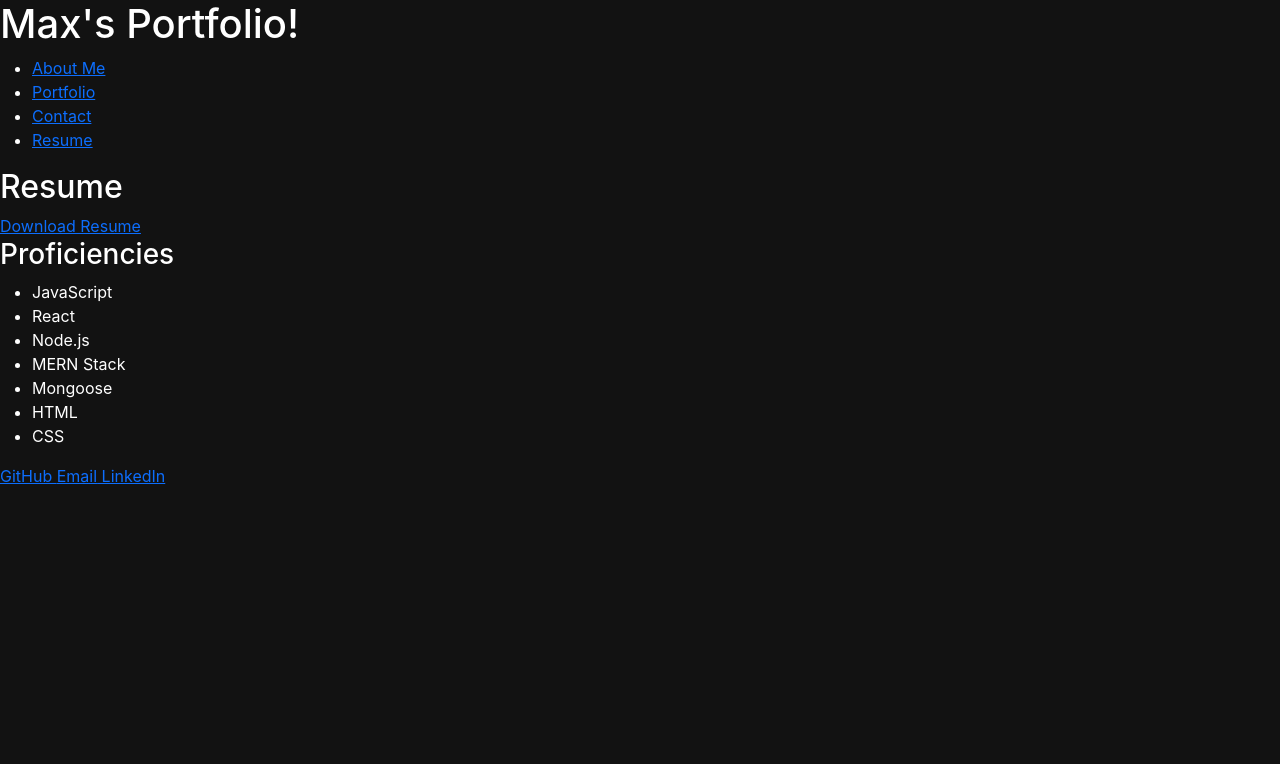
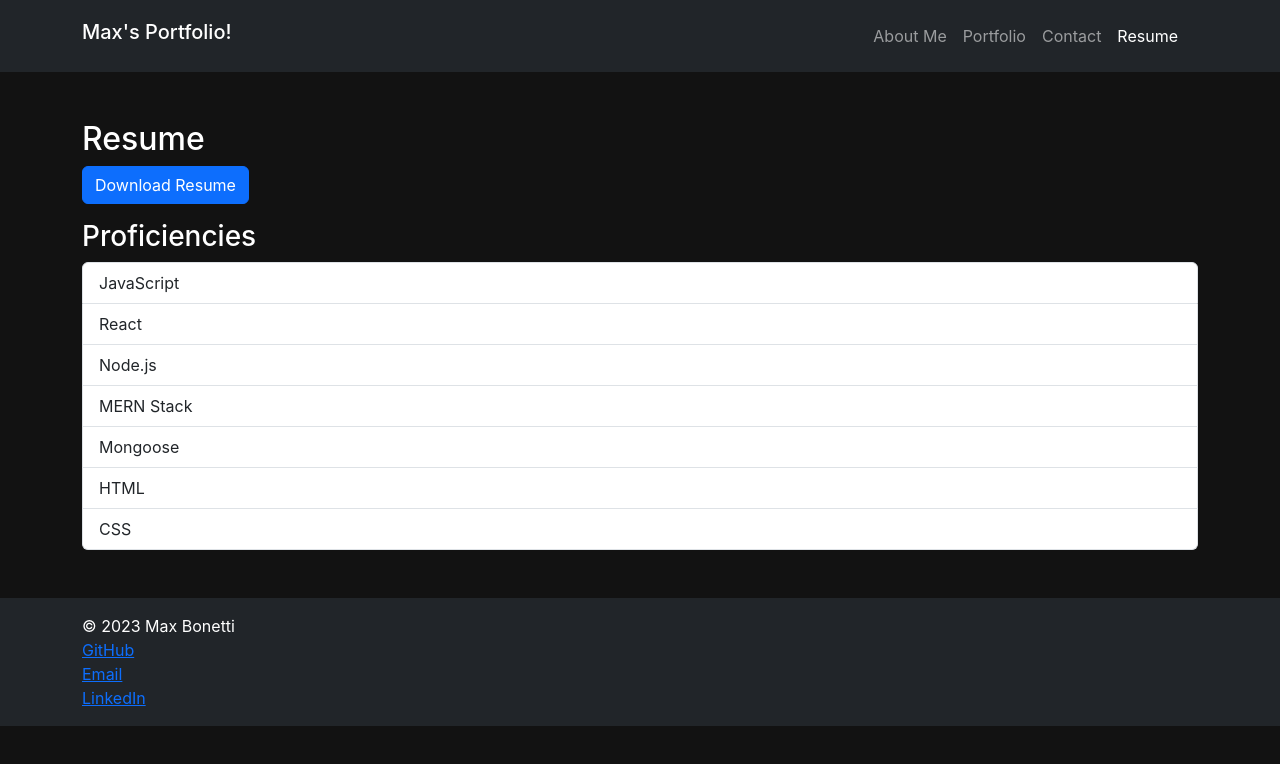
Before and after one commit to maxbonetti/super-dew-9000, a React (Vite) app: page /resume in a window 1280 px wide. Shown: the top 764 px of the page. Built offline with nearby package versions, Linux system fonts and the light colour scheme.

Commit message:
brought in bootstrap and added dark mode css styling to jsx files.

```diff
--- a/src/Components/Footer/index.jsx
+++ b/src/Components/Footer/index.jsx
@@ -1,11 +1,19 @@
 import React from 'react';
+import 'bootstrap/dist/css/bootstrap.min.css';
 
 const Footer = () => {
   return (
-    <footer>
-      <a href="https://github.com/maxbonetti" > GitHub </a>
-      <a href="mailto: maxwell.bonetti@gmail.com" > Email</a>
-      <a href="https://www.linkedin.com/in/max-bonetti/" > LinkedIn </a>
+    <footer className="footer mt-auto py-3 bg-dark text-white">
+      <div className="container">
+        <span>© 2023 Max Bonetti</span>
+        <div>
+          <a href="https://github.com/maxbonetti" > GitHub </a>
+          <br />
+          <a href="mailto: maxwell.bonetti@gmail.com" > Email</a>
+          <br />
+          <a href="https://www.linkedin.com/in/max-bonetti/" > LinkedIn </a>
+        </div>
+      </div>
     </footer>
   );
 };
--- a/src/Components/Header/index.jsx
+++ b/src/Components/Header/index.jsx
@@ -4,9 +4,11 @@ import 'bootstrap/dist/css/bootstrap.min.css';
 
 const Header = () => {
     return (
-        <header>
-            <h1>Max's Portfolio!</h1>
+        <header className="navbar navbar-dark bg-dark">
+            <div className="container">
+            <h1 className="navbar-brand">Max's Portfolio!</h1>
             <Navigation />
+            </div>
         </header>
     );
 };
--- a/src/Components/Navigation/index.jsx
+++ b/src/Components/Navigation/index.jsx
@@ -1,15 +1,19 @@
 import React from 'react';
 import { NavLink } from 'react-router-dom';
+import 'bootstrap/dist/css/bootstrap.min.css';
+
 
 const Navigation = () => {
     return (
-        <nav>
-            <ul>
-                <li><NavLink to="/" exact>About Me</NavLink></li>
-                <li><NavLink to="/portfolio">Portfolio</NavLink></li>
-                <li><NavLink to="/contact">Contact</NavLink></li>
-                <li><NavLink to="/resume">Resume</NavLink></li>
+        <nav className="navbar navbar-expand-lg navbar-dark bg-dark">
+            <div className="container">
+            <ul className="navbar-nav me-auto mb-2 mb-lg-0">
+                <li className="nav-item"><NavLink className="nav-link" to="/" exact>About Me</NavLink></li>
+                <li className="nav-item"><NavLink className="nav-link" to="/portfolio">Portfolio</NavLink></li>
+                <li className="nav-item"><NavLink className="nav-link" to="/contact">Contact</NavLink></li>
+                <li className="nav-item"><NavLink className="nav-link" to="/resume">Resume</NavLink></li>
             </ul>
+            </div>
         </nav>
     );
 };
--- a/src/Pages/AboutMe.jsx
+++ b/src/Pages/AboutMe.jsx
@@ -1,4 +1,5 @@
 import React from 'react';
+import 'bootstrap/dist/css/bootstrap.min.css';
 
 const AboutMe = () => {
     return (
--- a/src/Pages/Contact.jsx
+++ b/src/Pages/Contact.jsx
@@ -1,4 +1,5 @@
 import React, { useState } from 'react';
+import 'bootstrap/dist/css/bootstrap.min.css';
 
 const Contact = () => {
     const [formData, setFormData] = useState({ name: '', email: '', message: '' });
@@ -28,42 +29,45 @@ const Contact = () => {
     };
 
     return (
-        <section>
+        <section className="container my-5">
             <h2>Contact</h2>
             <form onSubmit={handleSubmit}>
-                <div>
-                    <label htmlFor="name">Name:</label>
+                <div className="mb-3">
+                    <label htmlFor="name" className="form-label">Name:</label>
                     <input
                         type="text"
                         id="name"
                         name="name"
+                        className="form-control"
                         value={formData.name}
                         onChange={handleChange}
                     />
-                    {errors.name && <span>{errors.name}</span>}
+                    {errors.name && <div className="text-danger">{errors.name}</div>}
                 </div>
-                <div>
-                    <label htmlFor="email">Email:</label>
+                <div className="mb-3">
+                    <label htmlFor="email" className="form-label">Email:</label>
                     <input
                         type="email"
                         id="email"
                         name="email"
+                        className="form-control"
                         value={formData.email}
                         onChange={handleChange}
                     />
-                    {errors.email && <span>{errors.email}</span>}
+                    {errors.email && <div className="text-danger">{errors.email}</div>}
                 </div>
-                <div>
-                    <label htmlFor="message">Message:</label>
+                <div className="mb-3">
+                    <label htmlFor="message" className="form-label">Message:</label>
                     <textarea
                         id="message"
                         name="message"
+                        className="form-control"
                         value={formData.message}
                         onChange={handleChange}
                     />
-                    {errors.message && <span>{errors.message}</span>}
+                    {errors.message && <div className="text-danger">{errors.message}</div>}
                 </div>
-                <button type="submit">Submit</button>
+                <button type="submit" className="btn btn-primary">Submit</button>
             </form>
         </section>
     );
--- a/src/Pages/Portfolio.jsx
+++ b/src/Pages/Portfolio.jsx
@@ -1,5 +1,7 @@
 import React from 'react';
 import Project from '../Components/Project';
+import 'bootstrap/dist/css/bootstrap.min.css';
+
 
 const projects = [
     {
@@ -18,11 +20,16 @@ const projects = [
 
 const Portfolio = () => {
     return (
-        <section>
+        <section className="container my-5">
             <h2>Portfolio</h2>
+            <div className="row">
             {projects.map(project => (
+                <div key={project.title} className="col-md-4">
+
                 <Project key={project.title} {...project} />
+                </div>
             ))}
+            </div>
         </section>
     );
 };
--- a/src/Pages/Resume.jsx
+++ b/src/Pages/Resume.jsx
@@ -1,19 +1,20 @@
 import React from 'react';
+import 'bootstrap/dist/css/bootstrap.min.css';
 
 const Resume = () => {
     return (
-        <section>
+        <section className="container my-5">
             <h2>Resume</h2>
-            <a href="./Assests/Misc/max-b-tech-resume.pdf" download>Download Resume</a>
+            <a href="./Assests/Misc/max-b-tech-resume.pdf" className="btn btn-primary mb-3" download>Download Resume</a>
             <h3>Proficiencies</h3>
-            <ul>
-                <li>JavaScript</li>
-                <li>React</li>
-                <li>Node.js</li>
-                <li>MERN Stack</li>
-                <li>Mongoose</li>
-                <li>HTML</li>
-                <li>CSS</li>
+            <ul className="list-group">
+                <li className="list-group-item">JavaScript</li>
+                <li className="list-group-item">React</li>
+                <li className="list-group-item">Node.js</li>
+                <li className="list-group-item">MERN Stack</li>
+                <li className="list-group-item">Mongoose</li>
+                <li className="list-group-item">HTML</li>
+                <li className="list-group-item">CSS</li>
             </ul>
         </section>
     );
```
